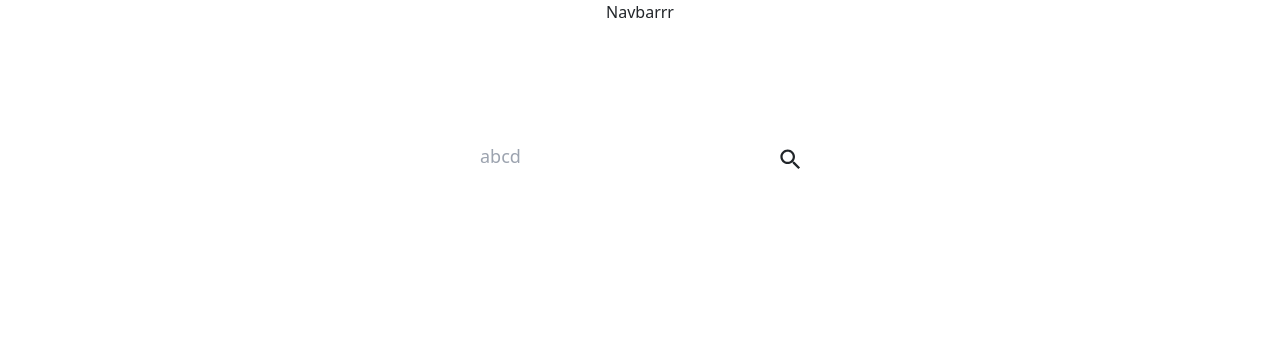
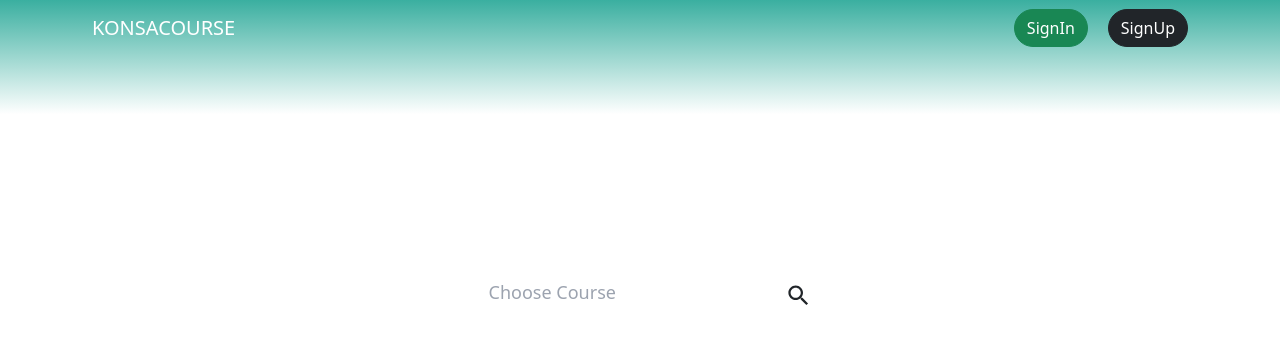
Before and after one commit to umarsaeedcheema/konsaCourse, a React (Create React App) app: page /pages/compare in a window 1280 px wide. Shown: the top 344 px of the page. Built offline with nearby package versions, Linux system fonts and the light colour scheme.

Commit message:
Fixed Navbar, finished Landing, and working on Compare

```diff
--- a/src/components/NavbarComponent.jsx
+++ b/src/components/NavbarComponent.jsx
@@ -10,7 +10,7 @@ const NavbarComponent = (props) => {
         <div className={styles.gradient}>
             <div className='d-flex justify-content-center flex-1 ' style={{ backgroundColor: "#00ffff00" }} >   </div>
             <div className='d-flex  justify-content-center ' style={{ flex: "9", backgroundColor: "#00ffff00" }}></div>
-            <div style={{ height: '100vh' }}>
+            <div >
                 <nav class="navbar navbar-expand-lg ">
                     <div class="container-fluid" style={{ backgroundColor: "#00FF0000" }}>
                         <div className="row justify-content-start pl-20">
@@ -23,7 +23,7 @@ const NavbarComponent = (props) => {
                         </button> */}
                         <div class="collapse navbar-collapse justify-content-center ">
                             <div class="navbar-nav" >
-                                <u><a class="nav-link active mr-5" aria-current="page" href="./landing" style={{ color: "#000000" }}>Home</a></u>
+                                <a class="nav-link active mr-5" aria-current="page" href="./landing" style={{ color: "#000000" }}>Home</a>
                                 <a class="nav-link mr-5" href="./search" style={{ color: "#000000" }} >Search</a>
                                 {!props.isAdmin && <a class="nav-link mr-5" href="./rate" style={{ color: "#000000" }}>Rate</a>}
                                 {!props.isAdmin && <a class="nav-link mr-5" href="./compare" style={{ color: "#000000" }}>Compare</a>}
@@ -43,7 +43,7 @@ const GetButtons = (props) => {
     const navigate = useNavigate()
     if (props.isLoggedIn === false) {
         return (
-            <div className="justify-content-end mr-20">
+            <div className="justify-content-end pr-20">
                 <button className="btn btn-success mr-5 rounded-pill"
                     onClick={() => {
                         navigate('/pages/login')
--- a/src/pages/Compare.jsx
+++ b/src/pages/Compare.jsx
@@ -1,19 +1,34 @@
 import React from 'react'
+import NavbarComponent from '../components/NavbarComponent'
 import SearchBar from '../components/SearchBar'
 import Data from '../Data.json'
-// ,backgroundImage:"linearGradient(red,white)"
-// import './Gradd.css'
-// style={{flex:"1"}}
+import { useState } from 'react'
+
+
+
+
+
+
 const Compare = () => {
+  const [data,setData]=useState({'course':'',
+  'instructor1':'',
+  'instructor2':''
+})
+
   return (
-    <div className="Gradd">
-     {/* <div className='d-flex bg-dark' style={{height:"100vh",flexDirection:"column"}}> */}
-      {/* <div className="Gradd" >Navbarr</div> */}
-      <div className='d-flex justify-content-center flex-1 ' style={{backgroundColor:"#00ffff00"}} > Navbarrr  </div>
-      <div className='d-flex  justify-content-center ' style={{flex:"9",backgroundColor:"#00ffff00"}}>
-      <SearchBar placeholder={"abcd"} data={Data} />
+    <>
+      <NavbarComponent
+        isLoggedIn={false}
+        isAdmin={false}
+      ></NavbarComponent>
+      <div
+        style={{ position: 'relative', marginTop: '-50%', marginLeft: '37%' }}
+      >
+        <SearchBar
+          placeholder={"Choose Course"} data={Data} />
+
       </div>
-    </div>
+    </>
   )
 }
 
--- a/src/pages/Landing.jsx
+++ b/src/pages/Landing.jsx
@@ -1,5 +1,4 @@
 import React from 'react'
-import Button from 'react-bootstrap/Button';
 import NavbarComponent from '../components/NavbarComponent';
 import SearchBar from '../components/SearchBar';
 import Data from '../Data.json'
@@ -20,7 +19,9 @@ const Landing = () => {
               <div class="d-flex ">
                 <div class="col-8" style={{ marginTop:"-20%"}}>
                 <SearchBar placeholder={"Search Course"} data={Data} />
-                <span style={{color:'#3AAFA0'}}  > Search Instructor Instead</span>
+                <span style={{color:'#3AAFA0',cursor:'pointer'}}
+
+                > Search Instructor Instead</span>
                 </div>
               </div>
             </div>
--- a/src/pages/Pages.jsx
+++ b/src/pages/Pages.jsx
@@ -15,10 +15,11 @@ import ErrorPage from './ErrorPage'
 import ForgotPassword from './ForgotPassword'
 import Homepage from './Homepage'
 import ChangePassword from './ChangePassword'
+import NavbarComponent from '../components/NavbarComponent'
 const Pages = () => {
   return (
     <Router>
-        {/* <Navbar1/> */}
+        {/* <NavbarComponent/> */}
         <Routes >
             <Route path='/pages/compare' element={<Compare/>} />
             <Route path ='/pages/course' element={<Course/>}/>
--- a/src/pages/Search.jsx
+++ b/src/pages/Search.jsx
@@ -1,8 +1,14 @@
 import React from 'react'
+import NavbarComponent from '../components/NavbarComponent'
+import SearchBar from '../components/SearchBar'
+import Data from '../Data.json'
+
 
 const Search = () => {
   return (
-    <div className='xl'>Search Page</div>
+    <>
+
+    </>
   )
 }
 
```
